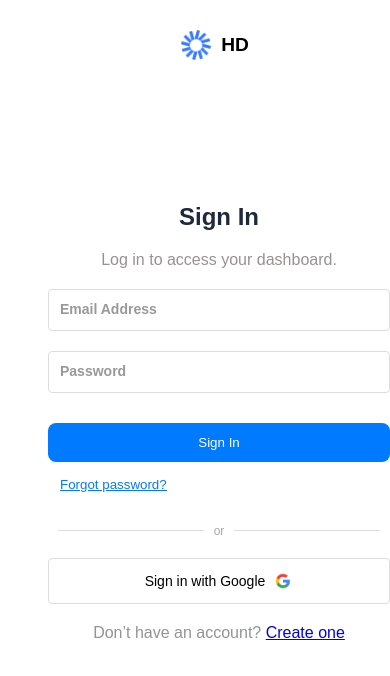
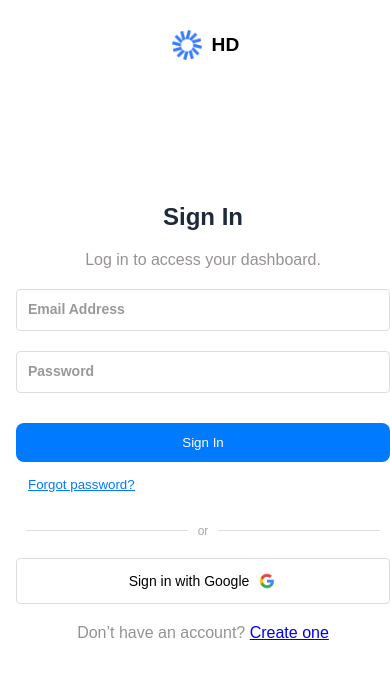
Before and after one commit to TanishqRathi12/Notes-Listing-project, a React (Create React App) app: page / in a window 390 px wide. Shown: the top 676 px of the page. Built offline with nearby package versions, Linux system fonts and the light colour scheme.

Commit message:
Login and signup page is fixed now

```diff
--- a/src/Styles/Common.css
+++ b/src/Styles/Common.css
@@ -13,7 +13,7 @@ body {
 .signin-container {
   display: flex;
   height: 100vh;
-  padding: 0 0 0 3rem;
+  padding: 0 0 0 1rem;
 }
 .signup-left,
 .signin-left {
@@ -225,8 +225,8 @@ button:hover {
   #logo {
     justify-content: center;
     width: 100%;
-    padding-left: 0px;
-  }
+    padding-right: 1.2rem
+   }
   .center {
     text-align: center;
   }
```
